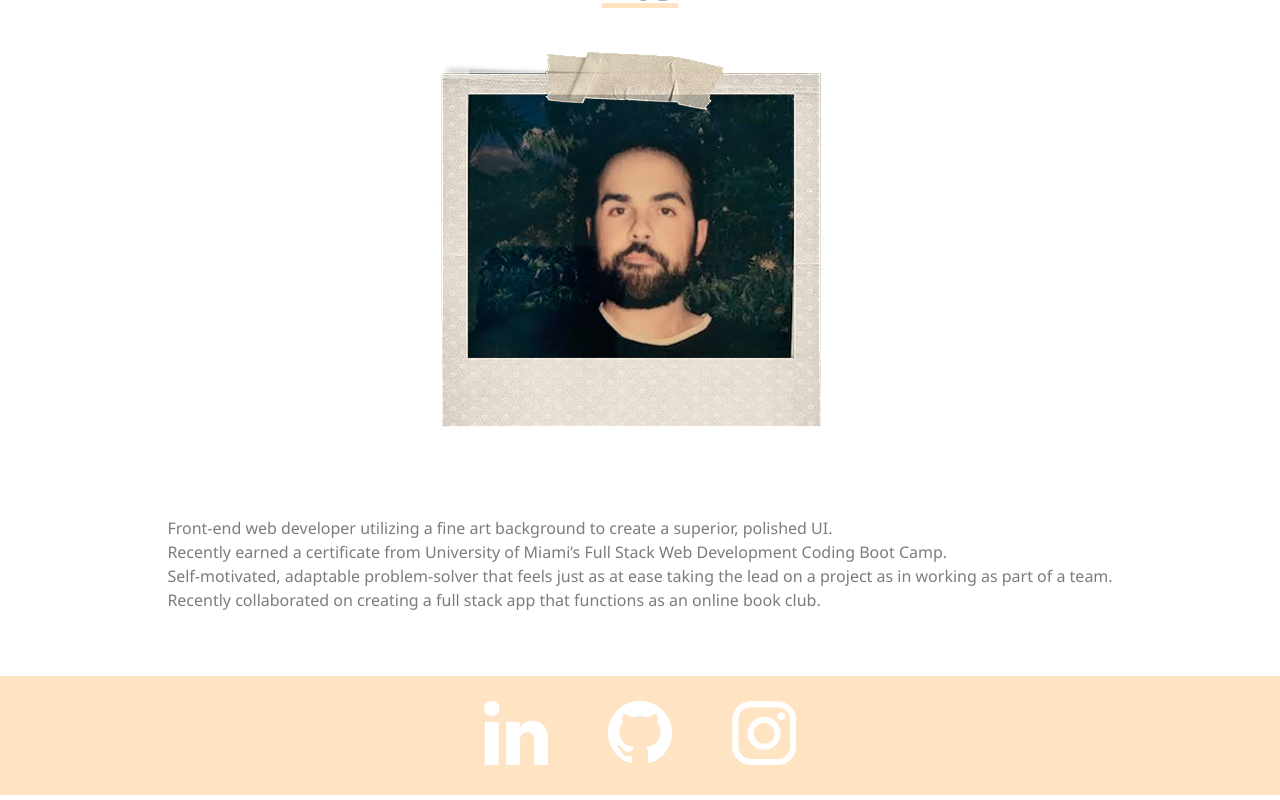
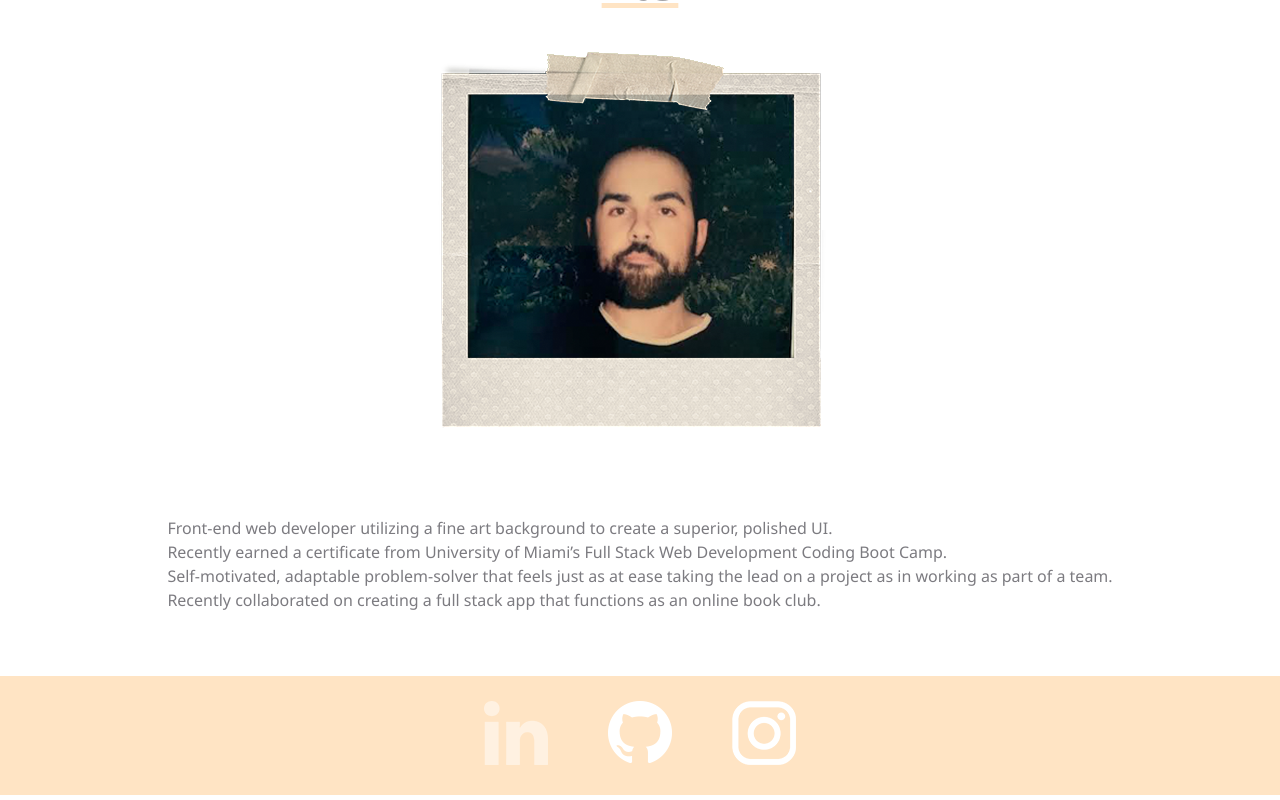
Before and after one commit to baloyd/react-portfolio, a React (Create React App) app: page / in a window 1280 px wide. In both pictures the pointer is over the link 516 px from the left and 1348 px from the top of the page. Shown: the part 590-1390 px from the top of the page. Built offline with nearby package versions, Linux system fonts and the light colour scheme.

Commit message:
added transition to footer icons

```diff
--- a/src/styles/App.css
+++ b/src/styles/App.css
@@ -278,6 +278,11 @@ transition: all 0.2s ease-in-out;
 
 }
 
+.footer a:hover {
+  opacity: 50%;
+  transition: opacity 1s;
+}
+
 /*Contact form styling */
 .form {
  margin:20px;
```
Also changed, not shown: public/manifest.json, 2 other files (tests, documents, lock files or other folders).
